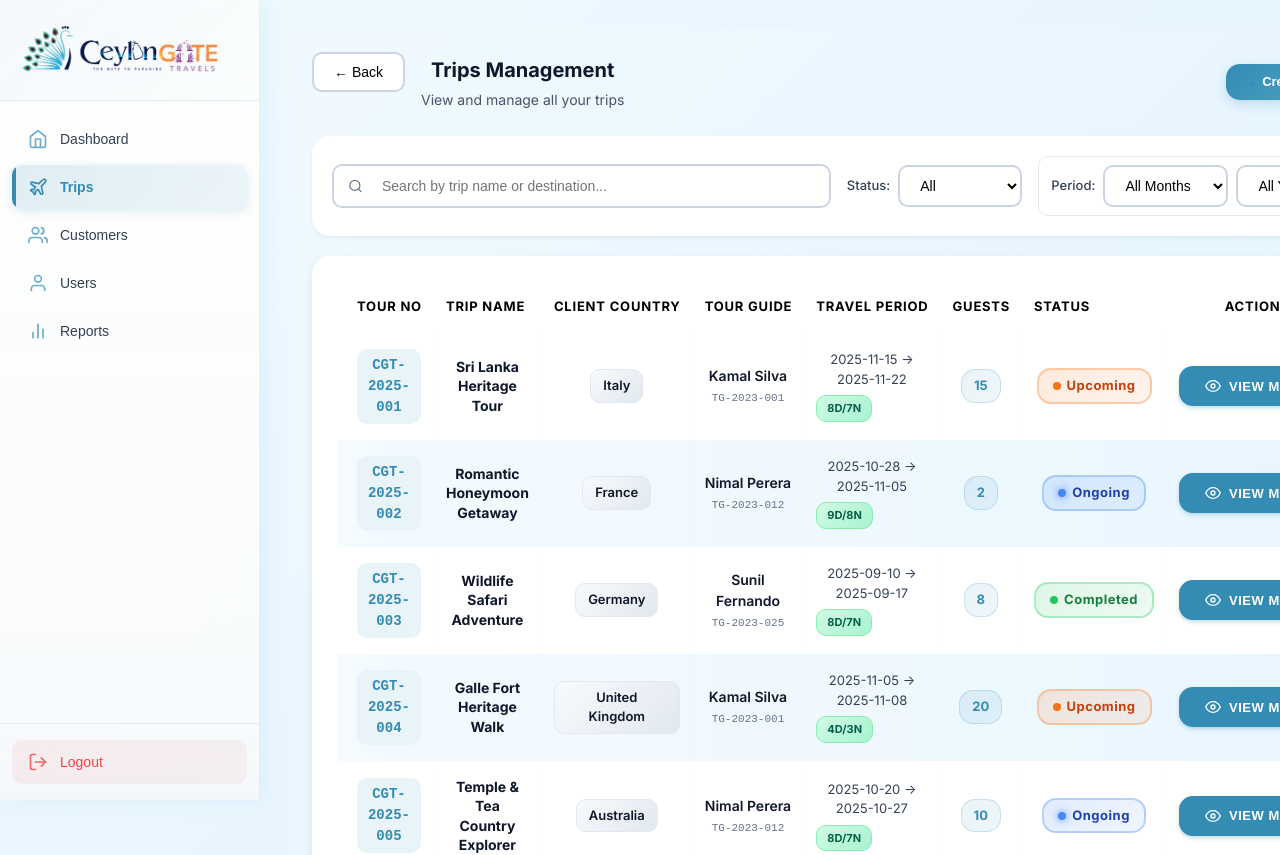
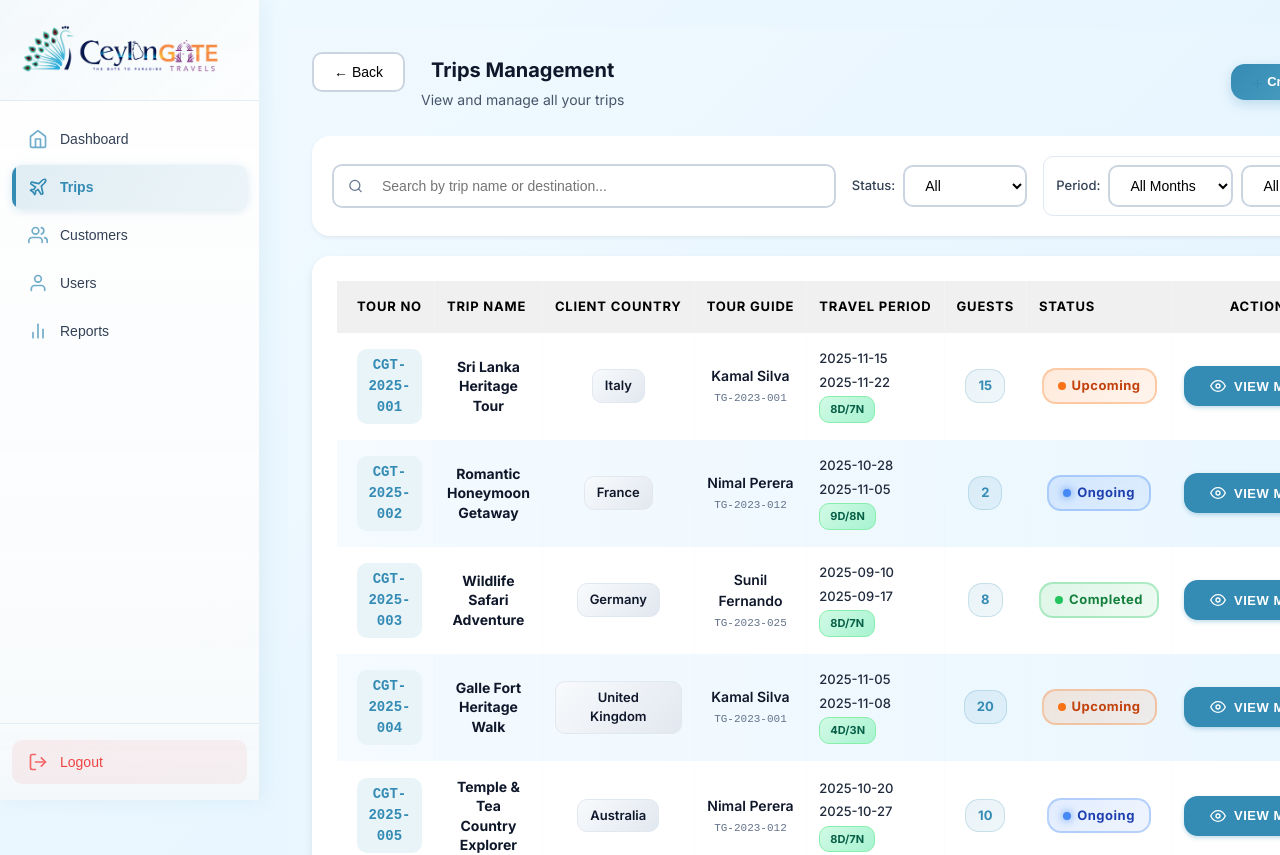
Before and after one commit to Pramudi02/Ceylongate, a React (Vite) app: page /trips in a window 1280 px wide. Shown: the top 855 px of the page. Built offline with nearby package versions, Linux system fonts and the light colour scheme.

Commit message:
update TripsList component

```diff
--- a/src/pages/trips/TripsList/TripsList.page.css
+++ b/src/pages/trips/TripsList/TripsList.page.css
@@ -202,8 +202,10 @@
 .trips-table thead {
   background: linear-gradient(135deg, var(--primary-color) 0%, var(--secondary-color) 100%);
   position: sticky;
+  background: #0000000f;
   top: 0;
   z-index: 10;
+  border-bottom: 3px solid var(--gray-300);
 }
 
 .trips-table th {
@@ -216,6 +218,11 @@
   letter-spacing: 0.8px;
   border-bottom: none;
   white-space: nowrap;
+  border-right: 1px solid rgba(255, 255, 255, 0.2);
+}
+
+.trips-table th:last-child {
+  border-right: none;
 }
 
 .trips-table th:first-child {
@@ -457,12 +464,23 @@
 .period-cell {
   display: flex;
   flex-direction: column;
-  gap: 6px;
+  gap: 4px;
+  align-items: flex-start;
 }
 
-.period-cell .dates {
+.period-cell .date-start,
+.period-cell .date-end {
   font-size: var(--font-size-sm);
-  color: var(--gray-700);
+  color: var(--gray-800);
+  font-weight: var(--font-weight-medium);
+}
+
+.period-cell .date-separator {
+  font-size: var(--font-size-xs);
+  color: var(--gray-500);
+  font-weight: var(--font-weight-normal);
+  text-align: center;
+  width: 100%;
 }
 
 .days-badge {
--- a/src/pages/trips/TripsList/TripsList.page.jsx
+++ b/src/pages/trips/TripsList/TripsList.page.jsx
@@ -274,7 +274,8 @@ const TripsList = () => {
                 </td>
                 <td>
                   <div className="period-cell">
-                    <span className="dates">{trip.startDate} → {trip.endDate}</span>
+                    <span className="date-start">{trip.startDate}</span>
+                    <span className="date-end">{trip.endDate}</span>
                     <span className="days-badge">{trip.days}D/{trip.nights}N</span>
                   </div>
                 </td>
```
